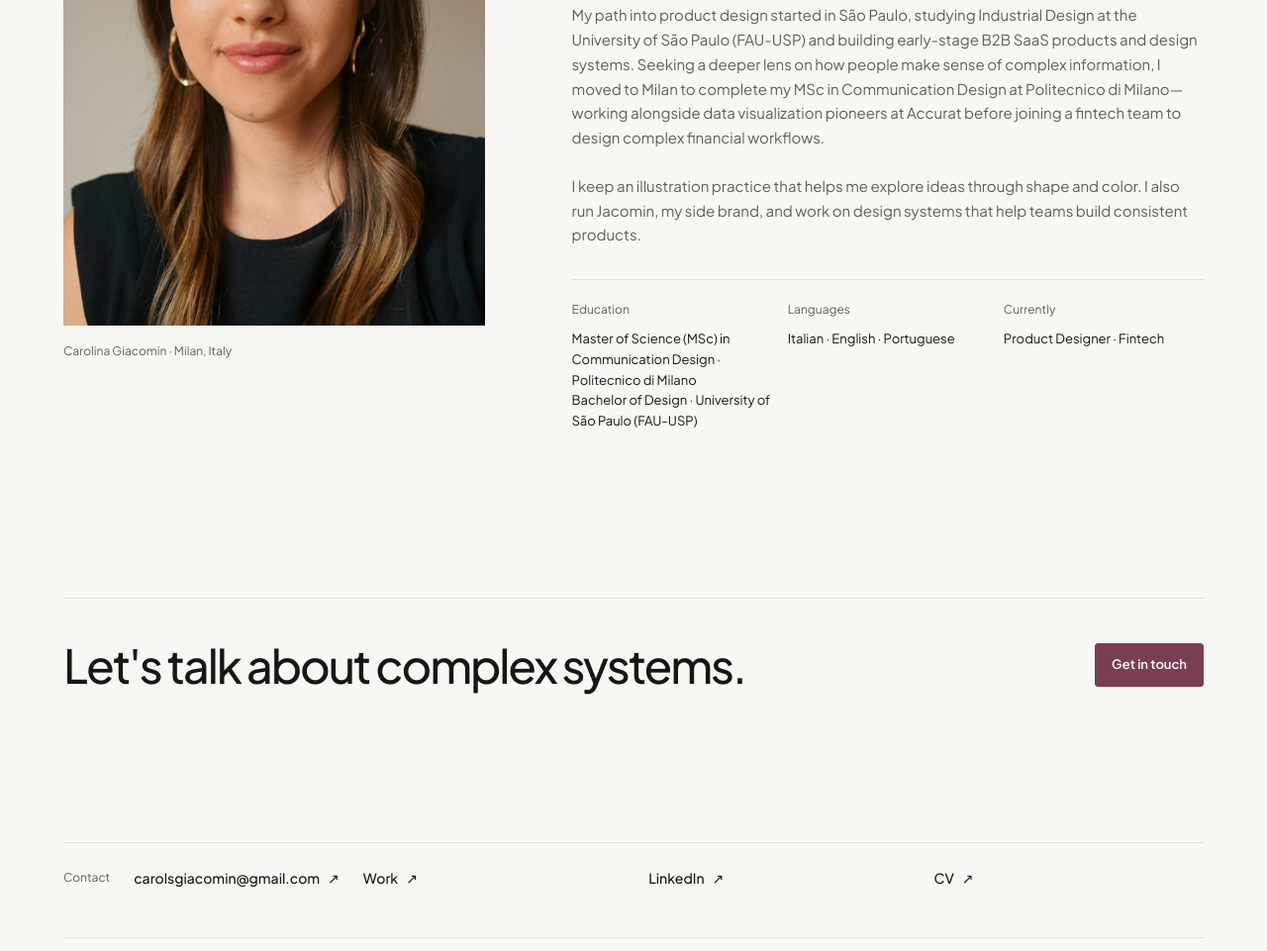
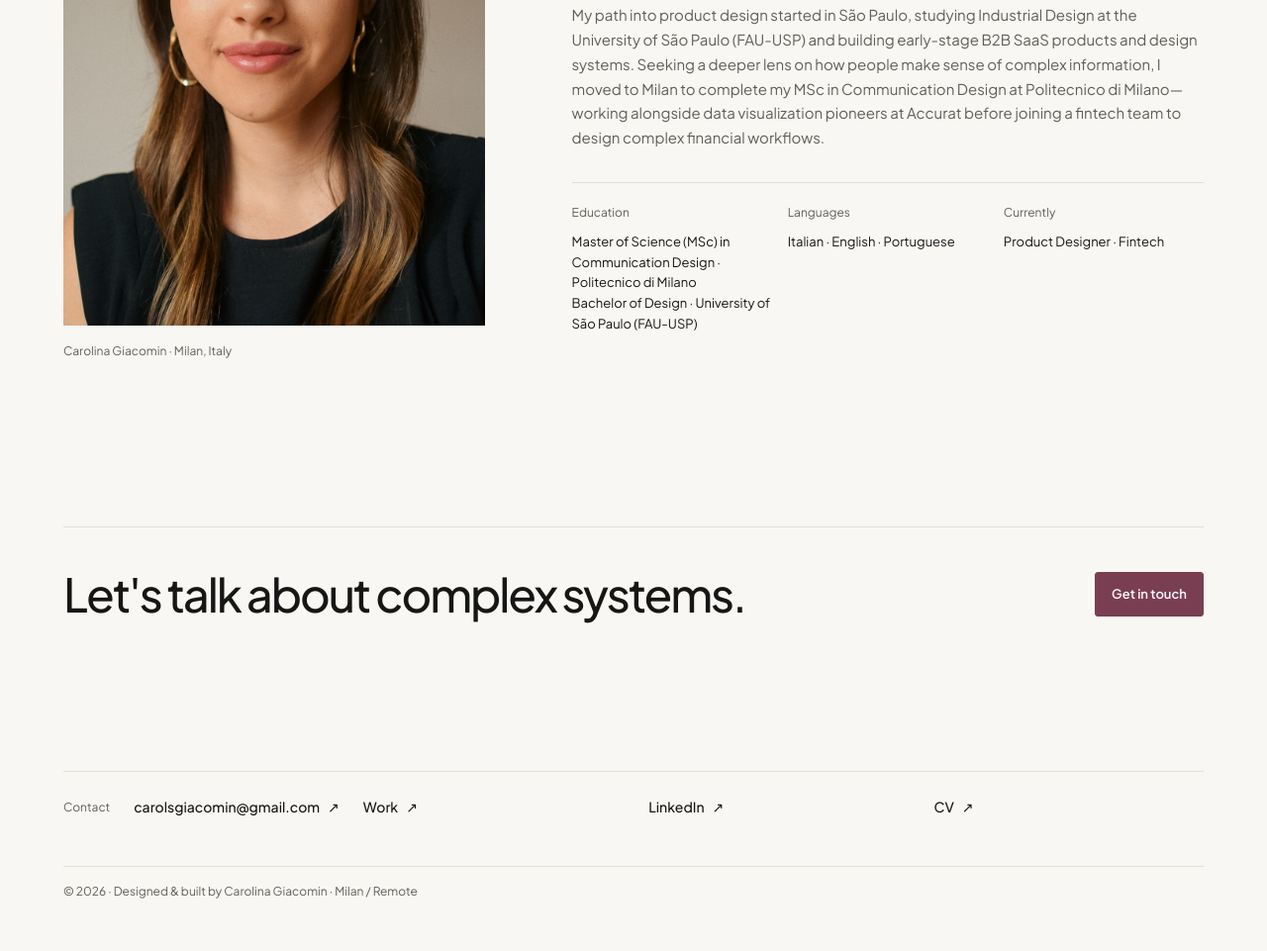
Before and after one commit to carolsgiacomin/portfolio-pd-carolina-giacomin, an Astro site: page / in a window 1280 px wide. Shown: the part 2803-3764 px from the top of the page at 99% size. After the commit the page ends 3738 px from the top, so only its background shows below. Built offline with nearby package versions, Linux system fonts and the light colour scheme; Astro itself is replaced by a stand-in of ours.

Commit message:
Trim about section copy
Co-authored-by: Copilot <223556219+Copilot@users.noreply.github.com>

```diff
--- a/src/pages/index.astro
+++ b/src/pages/index.astro
@@ -67,7 +67,6 @@ import ProjectCard from "../components/ProjectCard.astro";
       <div class="about-copy">
         <h2 class="about-title">From São Paulo to Milan: bridging product logic and visual clarity.</h2>
         <p>My path into product design started in São Paulo, studying Industrial Design at the University of São Paulo (FAU-USP) and building early-stage B2B SaaS products and design systems. Seeking a deeper lens on how people make sense of complex information, I moved to Milan to complete my MSc in Communication Design at Politecnico di Milano—working alongside data visualization pioneers at Accurat before joining a fintech team to design complex financial workflows.</p>
-        <p>I keep an illustration practice that helps me explore ideas through shape and color. I also run Jacomin, my side brand, and work on design systems that help teams build consistent products.</p>
         <div class="about-details">
           <div class="about-detail">
             <span>Education</span>
```
